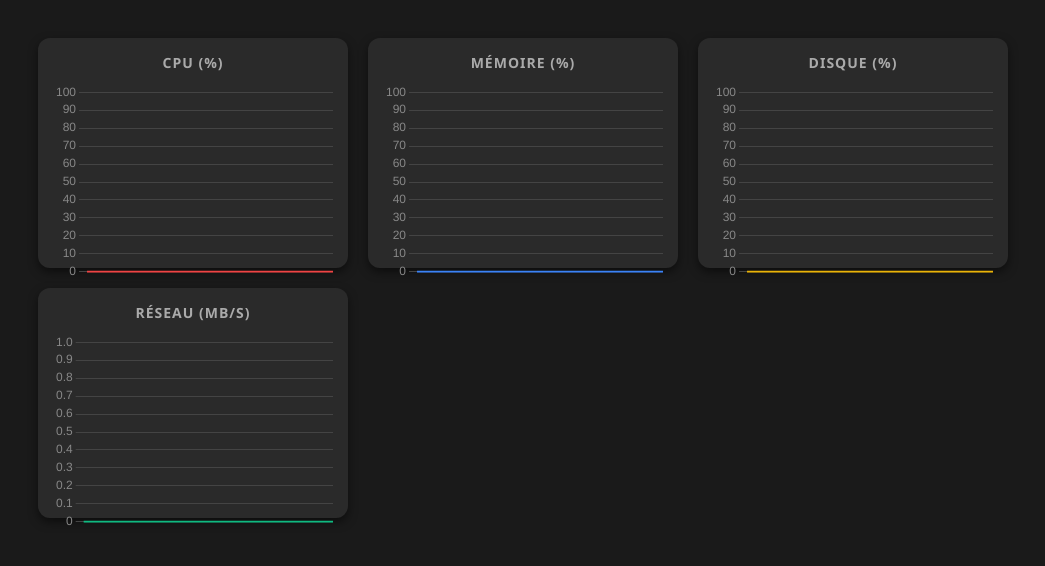
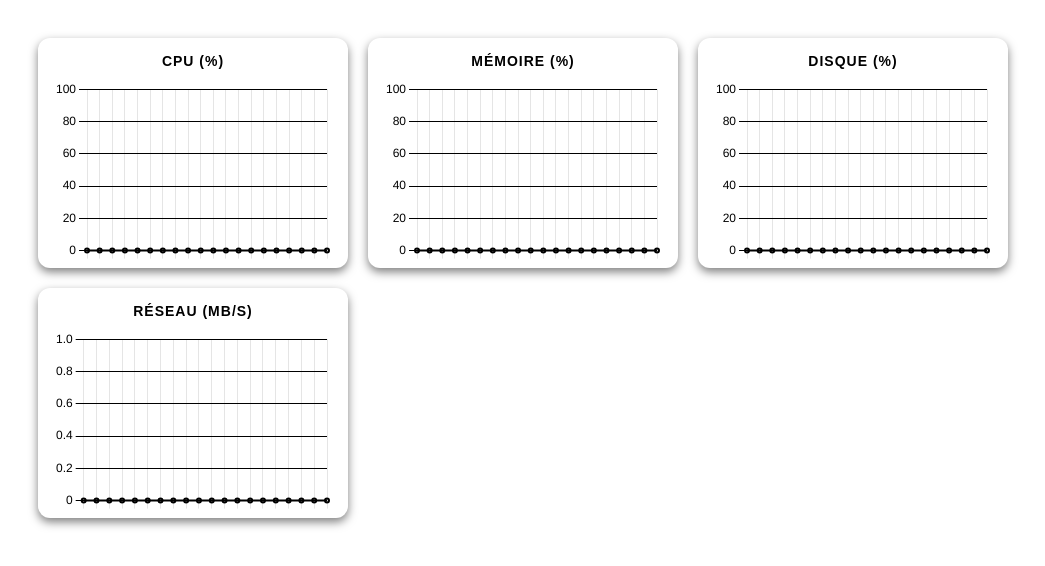
Before and after one commit to Azertu1/pktmfr, a plain HTML site: page frontend/index.html in a window 1280 px wide. Shown: the whole page, without its empty margins (0-1045 px from the left). Drawn offline with nearby package versions, Linux system fonts and the light colour scheme; no server answers.

Commit message:
changement ui

```diff
--- a/frontend/index.html
+++ b/frontend/index.html
@@ -2,10 +2,10 @@
 <html lang="fr">
 <head>
     <meta charset="UTF-8">
-    <title>Monitoring VPS</title>
+    <title>Ressources</title>
     <script src="https://cdn.jsdelivr.net/npm/chart.js"></script>
     <style>
-        body { background-color: #1a1a1a; color: #ffffff; font-family: 'Segoe UI', Tahoma, Geneva, Verdana, sans-serif; }
+        body { background-color: #ffffff; color: #ffffff; font-family: sans-serif; }
 
         /* Conteneur principal flexible pour organiser vos Divs */
         .dashboard { display: flex; flex-wrap: wrap; gap: 20px; padding: 30px; }
@@ -14,7 +14,7 @@
         .chart-container {
             width: 280px;
             height: 200px;
-            background: #2a2a2a;
+            background: #ffffff;
             padding: 15px;
             border-radius: 12px;
             box-shadow: 0 4px 10px rgba(0,0,0,0.5);
@@ -23,7 +23,7 @@
             align-items: center;
         }
 
-        .chart-title { font-size: 14px; color: #aaa; margin-bottom: 10px; font-weight: 600; text-transform: uppercase; letter-spacing: 1px;}
+        .chart-title { font-size: 14px; color: #000000; margin-bottom: 10px; font-weight: 600; text-transform: uppercase; letter-spacing: 1px;}
     </style>
 </head>
 <body>
@@ -53,10 +53,10 @@
         responsive: true,
         maintainAspectRatio: false,
         plugins: { legend: { display: false }, tooltip: { enabled: false } },
-        elements: { point: { radius: 0 } }, // Masque les points pour une ligne pure
+        elements: { point: { radius: 2 } }, // Masque les points pour une ligne pure
         scales: {
-            y: { beginAtZero: true, max: 100, border: { display: false }, grid: { color: '#444' }, ticks: { color: '#888' } },
-            x: { display: false } // Masque complètement l'axe du temps pour le minimalisme
+            y: { beginAtZero: true, max: 100, border: { display: false }, grid: { color: '#000000' }, ticks: { color: '#000000' } },
+            x: { display: true }
         }
     };
 
@@ -66,16 +66,16 @@
         options: commonOptions
     });
 
-    const cpuChart = createChart(document.getElementById('cpuChart'), '#ef4444');
-    const memChart = createChart(document.getElementById('memChart'), '#3b82f6');
-    const diskChart = createChart(document.getElementById('diskChart'), '#eab308');
+    const cpuChart = createChart(document.getElementById('cpuChart'), '#000000');
+    const memChart = createChart(document.getElementById('memChart'), '#000000');
+    const diskChart = createChart(document.getElementById('diskChart'), '#000000');
 
     // Le réseau n'a pas de limite fixe à 100 sur l'axe Y
     const netOptions = JSON.parse(JSON.stringify(commonOptions));
     delete netOptions.scales.y.max;
     const netChart = new Chart(document.getElementById('netChart'), {
         type: 'line',
-        data: { labels: Array(20).fill(''), datasets: [{ data: Array(20).fill(0), borderColor: '#10b981', tension: 0.4, borderWidth: 2 }] },
+        data: { labels: Array(20).fill(''), datasets: [{ data: Array(20).fill(0), borderColor: '#000000', tension: 0.4, borderWidth: 2 }] },
         options: netOptions
     });
 
```
